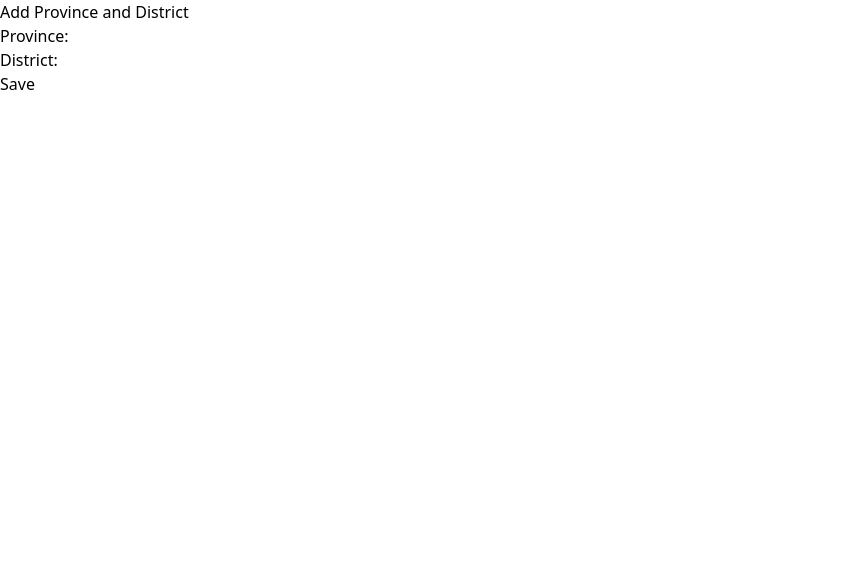
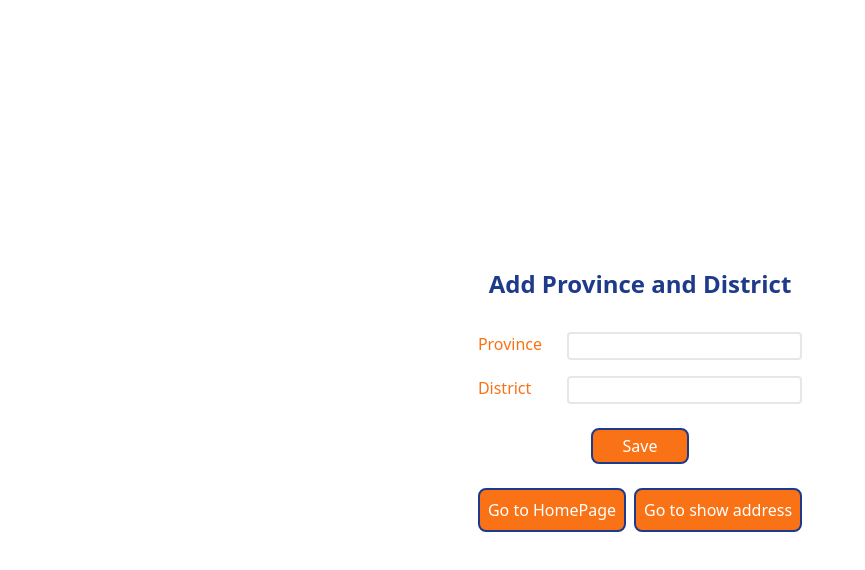
Before and after one commit to Mgokayay/AddressQuerySystemFront, a React (Create React App) app in the folder addressfront/: page /add-address in a window 1280 px wide. Shown: the top 570 px of the page, without its empty margins (0-865 px from the left). Built offline with nearby package versions, Linux system fonts and the light colour scheme.

Commit message:
add address page created

```diff
--- a/addressfront/src/pages/AddAddressPage.js
+++ b/addressfront/src/pages/AddAddressPage.js
@@ -1,9 +1,11 @@
 import React, { useState } from "react";
 import axios from "axios";
+import { Link } from "react-router-dom";
 
 const AddAddressPage = () => {
   const [province, setProvince] = useState("");
   const [district, setDistrict] = useState("");
+  const [statusMessage, setStatusMessage] = useState("");
 
   const handleProvinceChange = (event) => {
     setProvince(event.target.value);
@@ -22,37 +24,67 @@ const AddAddressPage = () => {
         "http://localhost:9001/mavidevv/address",
         data
       );
+      setStatusMessage("Province and District successfully saved!");
       console.log("Province Response:", response.data);
     } catch (error) {
+      setStatusMessage("There was an error posting the data!");
       console.error("There was an error posting the data!", error);
     }
   };
 
   return (
-    <div>
-      <h1>Add Province and District</h1>
+    <div className="flex flex-col h-[100vh] items-center justify-center gap-8">
+      <h1 className="font-bold text-2xl text-blue-900">
+        Add Province and District
+      </h1>
       <form onSubmit={handleSubmit}>
-        <div>
-          <label>
-            Province:
+        <div className="flex flex-col gap-4">
+          <div className="flex justify-between">
+            <h className="text-orange-500 font-medium">Province</h>
             <input
               type="text"
               value={province}
               onChange={handleProvinceChange}
+              className="ml-2 border-2 rounded"
             />
-          </label>
-        </div>
-        <div>
-          <label>
-            District:
+          </div>
+          <div className="flex justify-between">
+            <h className="text-orange-500 font-medium">District</h>
             <input
               type="text"
               value={district}
               onChange={handleDistrictChange}
+              className="ml-2 border-2 rounded"
             />
-          </label>
+          </div>
+          <div className="flex justify-center mt-2">
+            <button
+              type="submit"
+              className="border-2 p-[4px] border-blue-900 rounded-lg bg-orange-500 hover:scale-105 transition duration-200 w-[30%]"
+            >
+              <h className="text-white">Save</h>
+            </button>
+          </div>
+          {statusMessage && (
+            <div className="flex justify-center mt-2 text-green-500">
+              {statusMessage}
+            </div>
+          )}
+          <div className="flex justify-center mt-2 gap-2">
+            <Link
+              to="/"
+              className="border-2 p-2 border-blue-900 rounded-lg bg-orange-500 hover:scale-105 transition duration-200 "
+            >
+              <h className="text-white">Go to HomePage</h>
+            </Link>
+            <Link
+              to="/show-address"
+              className="border-2 p-2 border-blue-900 rounded-lg bg-orange-500 hover:scale-105 transition duration-200"
+            >
+              <h className="text-white">Go to show address</h>
+            </Link>
+          </div>
         </div>
-        <button type="submit">Save</button>
       </form>
     </div>
   );
```
